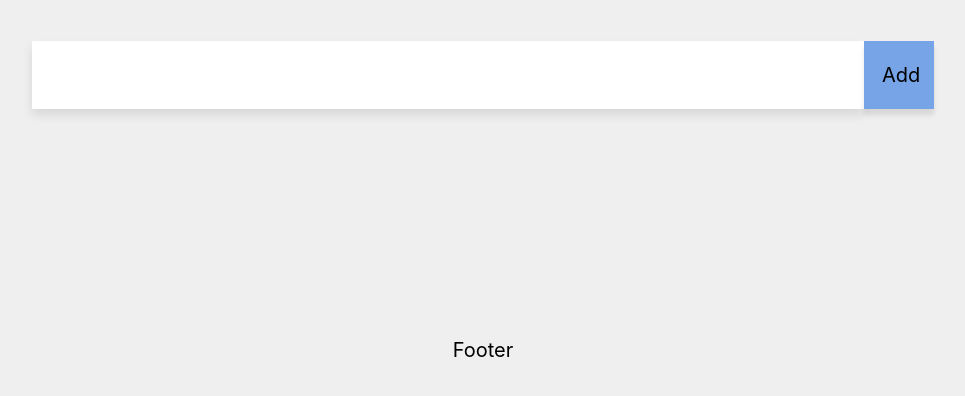
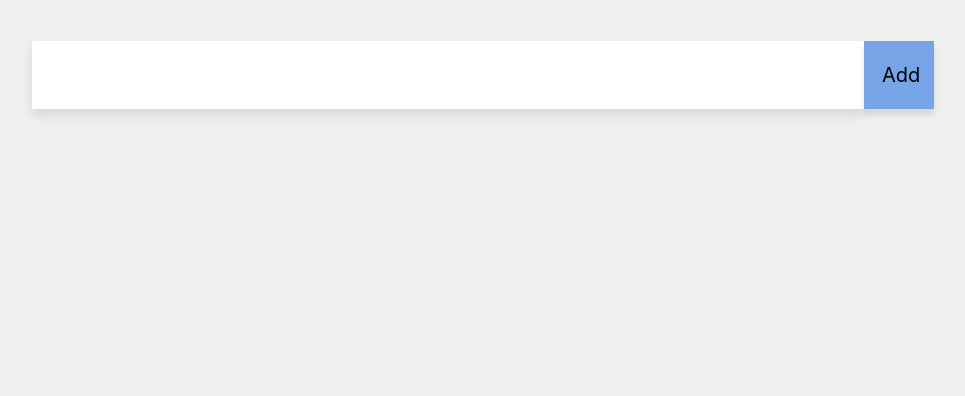
Before and after one commit to omkaradhali/javascript_playground, a React (Create React App) app in the folder React/todo_withState/todo/: page / in a window 1280 px wide. Shown: the top 396 px of the page, without its empty margins (157-1122 px from the left). Built offline with nearby package versions, Linux system fonts and the light colour scheme.

Commit message:
removed footer

```diff
--- a/React/todo_withState/todo/src/components/Layout/layout.js
+++ b/React/todo_withState/todo/src/components/Layout/layout.js
@@ -79,7 +79,7 @@ class Layout extends Component {
                             />
                 </div>
                 <div className="footer">
-                    <p>Footer</p>
+
                 </div>
             </div>
         )
```
Also changed, not shown: 1 other file (tests, documents, lock files or other folders).
